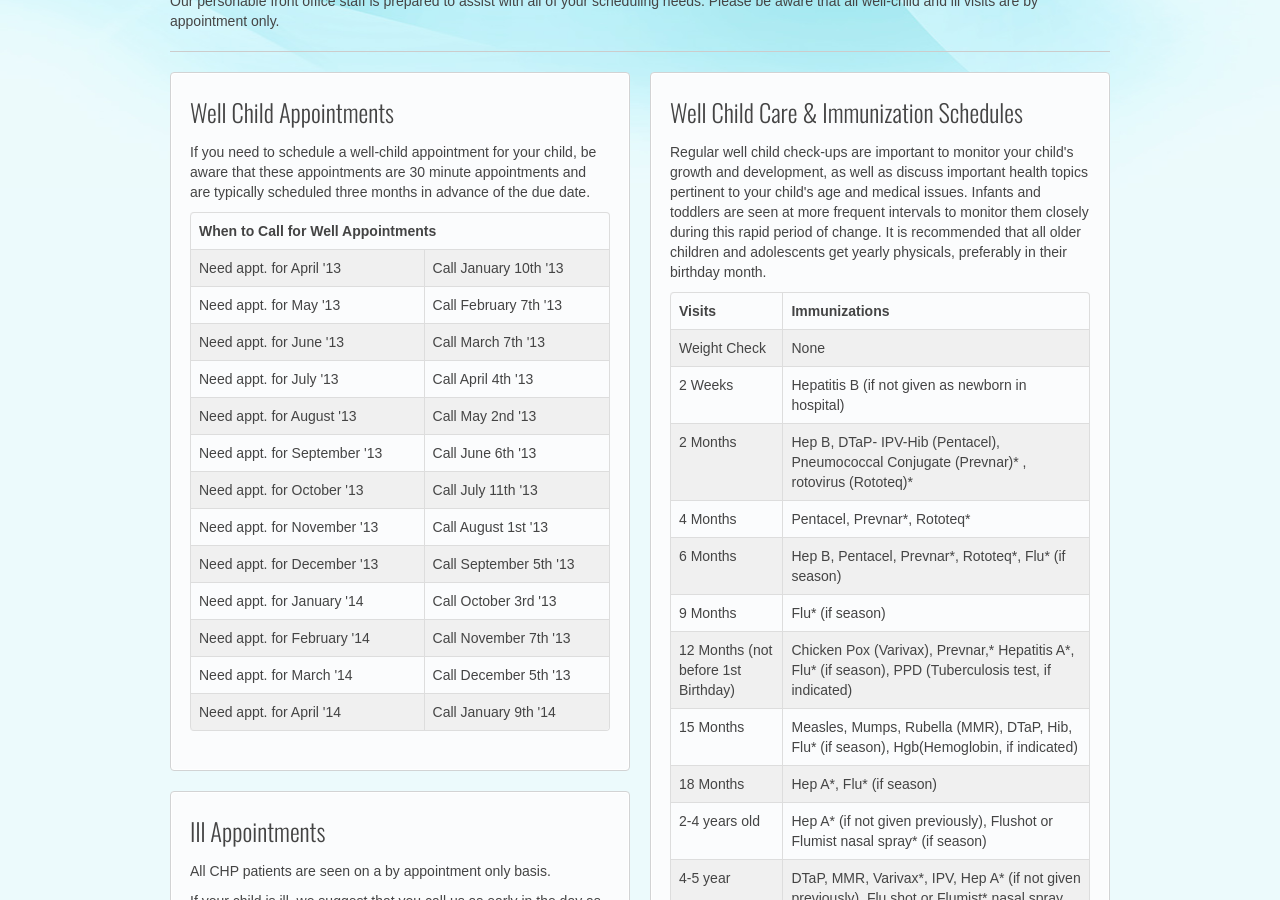
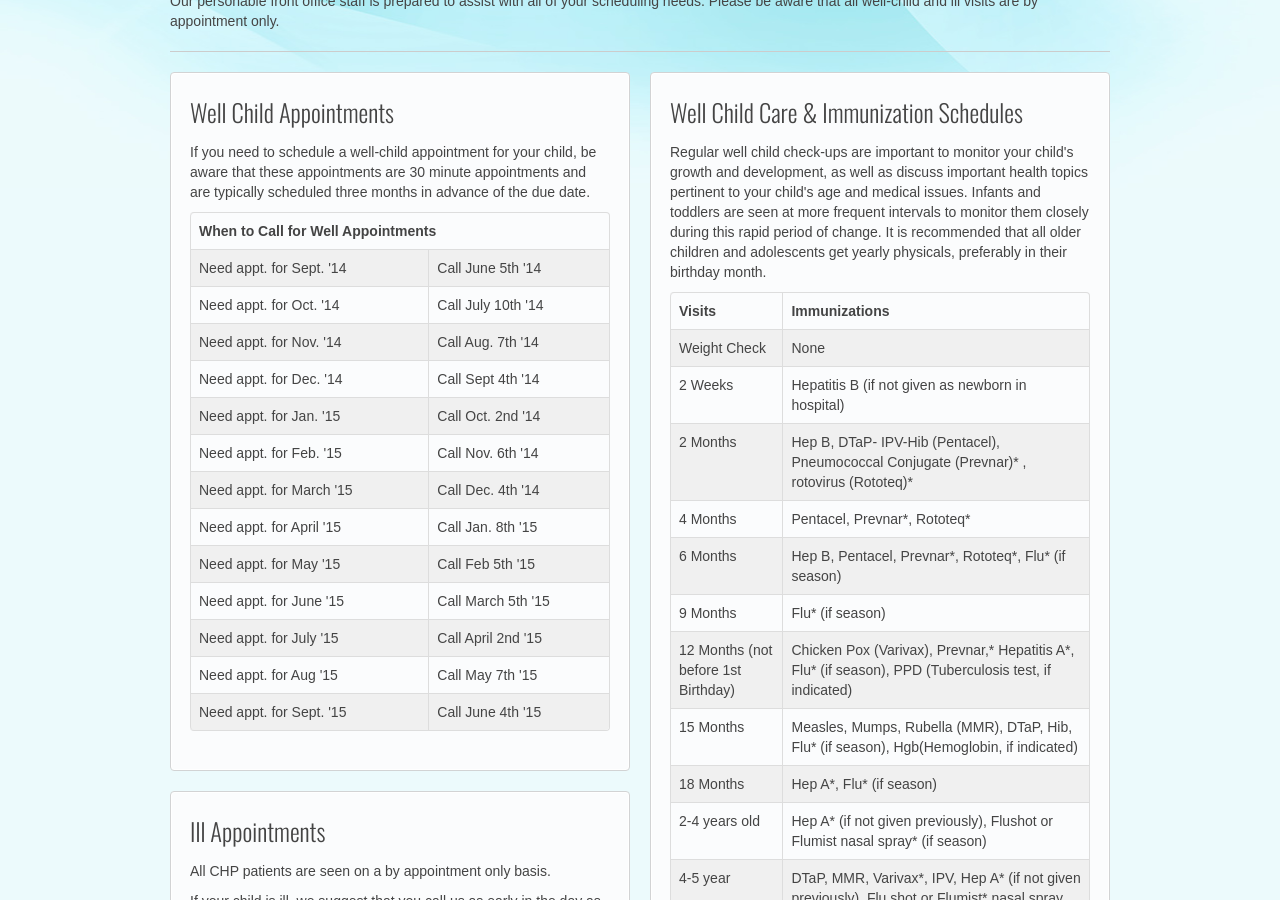
Before and after one commit to chpweb/web, a Jekyll site: the page built from scheduling.html, in a window 1280 px wide and 900 px high, scrolled down 201 px. Built offline with Jekyll 4.4.1, drawn with Linux system fonts in a browser that asks for light colours; some web fonts are replaced; comment, search, counter and statistics services are not loaded.

Commit message:
Updated scheduling.html

```diff
--- a/scheduling.html
+++ b/scheduling.html
@@ -24,56 +26,56 @@ active: "schedule"
 				          </thead>
 						<tbody>
 						            <tr>
-						              <td>Need appt. for April '13</td>
-						              <td>Call January 10th '13</td>
+						              <td>Need appt. for Sept. '14</td>
+						              <td>Call June 5th '14</td>
 						            </tr>
 						            <tr class="even">
-						              <td>Need appt. for May '13</td>
-						              <td>Call February 7th '13</td>
+						              <td>Need appt. for Oct. '14</td>
+						              <td>Call July 10th '14</td>
 						            </tr>
 						            <tr>
-						              <td>Need appt. for June '13</td>
-						              <td>Call March 7th '13</td>
+						              <td>Need appt. for Nov. '14</td>
+						              <td>Call Aug. 7th '14</td>
 						            </tr>
 						            <tr class="even">
-						              <td>Need appt. for July '13</td>
-						              <td>Call April 4th '13</td>
+						              <td>Need appt. for Dec. '14</td>
+						              <td>Call Sept 4th '14</td>
 						            </tr>
 						            <tr>
-						              <td>Need appt. for August '13</td>
-						              <td>Call May 2nd '13</td>
+						              <td>Need appt. for Jan. '15</td>
+						              <td>Call Oct. 2nd '14</td>
 						            </tr>
 						            <tr class="even">
-						              <td>Need appt. for September '13</td>
-						              <td>Call June 6th '13</td>
+						              <td>Need appt. for Feb. '15</td>
+						              <td>Call Nov. 6th '14</td>
 						            </tr>
 						            <tr>
-						              <td>Need appt. for October '13</td>
-						              <td>Call July 11th '13</td>
+						              <td>Need appt. for March '15</td>
+						              <td>Call Dec. 4th '14</td>
 						            </tr>
 						            <tr class="even">
-						              <td>Need appt. for November '13</td>
-						              <td>Call August 1st '13</td>
+						              <td>Need appt. for April '15</td>
+						              <td>Call Jan. 8th '15</td>
 						            </tr>
 						            <tr>
-						              <td>Need appt. for December '13</td>
-						              <td>Call September 5th '13</td>
+						              <td>Need appt. for May '15</td>
+						              <td>Call Feb 5th '15</td>
 						            </tr>
 						            <tr class="even">
-						              <td>Need appt. for January '14</td>
-						              <td>Call October 3rd '13</td>
+						              <td>Need appt. for June '15</td>
+						              <td>Call March 5th '15</td>
 						            </tr>
 						            <tr>
-						              <td>Need appt. for February '14</td>
-						              <td>Call November 7th '13</td>
+						              <td>Need appt. for July '15</td>
+						              <td>Call April 2nd '15</td>
 						            </tr>
 						            <tr class="even">
-						              <td>Need appt. for March '14</td>
-						              <td>Call December 5th '13</td>
+						              <td>Need appt. for Aug '15</td>
+						              <td>Call May 7th '15</td>
 						            </tr>
 						            <tr>
-						              <td>Need appt. for April '14</td>
-						              <td>Call January 9th '14</td>
+						              <td>Need appt. for Sept. '15</td>
+						              <td>Call June 4th '15</td>
 						            </tr>
 								</tbody>
 				        </table>
```
Also changed, not shown: other parts of scheduling.html (+3 -1 lines).
